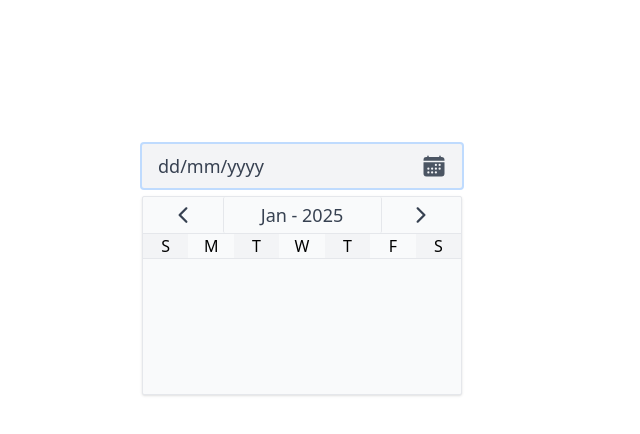
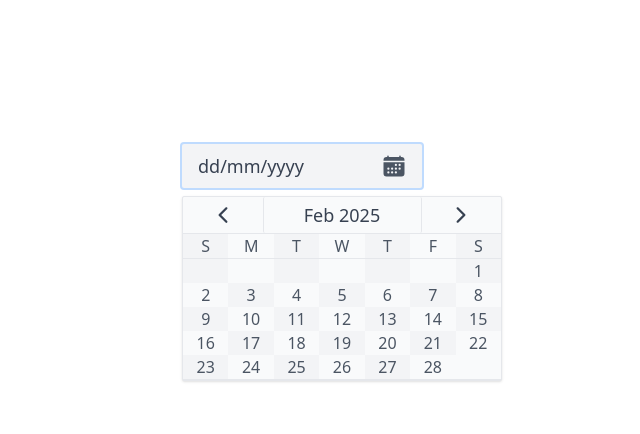
Before and after one commit to gamitej/react-components, a React app: page /calendar in a window 1280 px wide. Both pictures are taken after a click on the button "dd/mm/yyyy". Shown: the top 434 px of the page, without its empty margins (338-978 px from the left). Built offline with nearby package versions, Linux system fonts and the light colour scheme; the HTML template or start-up script is replaced by a standard one.

Commit message:
NEW : basic date picker done

```diff
--- a/src/components/Calendar/BasicDatePicker/BasicDatePicker.tsx
+++ b/src/components/Calendar/BasicDatePicker/BasicDatePicker.tsx
@@ -1,8 +1,9 @@
-import { monthsOptions, weeks, yearsOptions } from "./data";
+import { useMemo, useState } from "react";
 // icons
 import { IoCalendar as CalendarIcon } from "react-icons/io5";
 import { IoIosArrowBack as ArrowIcon } from "react-icons/io";
-import { useMemo, useState } from "react";
+// data
+import { getTheDay, getTodaysDay, monthsOptions, weeks } from "./data";
 
 interface BasicDatePickerProps {
   date?: string | null;
@@ -13,7 +14,6 @@ const BasicDatePicker = ({ date }: BasicDatePickerProps) => {
 
   const toggleButton = () => setIsOpen((state) => !state);
 
-  //   console.log({ yearsOptions });
   /**
    * TSX
    */
@@ -21,7 +21,7 @@ const BasicDatePicker = ({ date }: BasicDatePickerProps) => {
     <div className="relative">
       <button
         onClick={toggleButton}
-        className="rounded-sm cursor-pointer select-none bg-gray-100 px-4 py-2 w-[20rem] flex justify-between items-center focus:ring-2 focus:ring-blue-200"
+        className="rounded-sm cursor-pointer select-none bg-gray-100 px-4 py-2 w-[15rem] flex justify-between items-center focus:ring-2 focus:ring-blue-200"
       >
         <span className="text-lg text-gray-700">{date ?? "dd/mm/yyyy "}</span>
         <span>
@@ -31,80 +31,97 @@ const BasicDatePicker = ({ date }: BasicDatePickerProps) => {
 
       <div
         aria-hidden={!isOpen}
-        className="aria-hidden:hidden absolute w-full z-100 mt-2 bg-gray-50 rounded-sm shadow border select-none"
+        className="aria-hidden:hidden absolute w-[20rem] z-100 mt-2 bg-gray-50 rounded-sm shadow border select-none"
       >
-        <DateCard />
+        <WeekAndDaysCardLayout />
       </div>
     </div>
   );
 };
 
-function DateCard() {
-  const [currentDate, setCurrentDate] = useState(() => {
-    const date = new Date().getDate();
-    const month = new Date().getMonth();
-    const year = new Date().getFullYear();
+function WeekAndDaysCardLayout() {
+  const [currentDate, setCurrentDate] = useState(() => getTodaysDay());
 
-    return { date, month, year };
-  });
-
-  const date = useMemo(() => {
-    return monthsOptions.find((item) => item.month === currentDate.month);
-  }, [currentDate]);
-
-  const handleMonthNext = () => {
-    if (currentDate.month === 12) {
+  const handleNextMonth = () => {
+    if (currentDate.month === 12)
       setCurrentDate((state) => ({ ...state, month: 1, year: state.year + 1 }));
-    } else {
-      setCurrentDate((state) => ({ ...state, month: state.month + 1 }));
-    }
+    else setCurrentDate((state) => ({ ...state, month: state.month + 1 }));
   };
 
-  const handleMonthPrev = () => {
+  const handlePrevMonth = () => {
     if (currentDate.month === 1) {
       setCurrentDate((state) => ({
         ...state,
         month: 12,
         year: state.year - 1,
       }));
-    } else {
-      setCurrentDate((state) => ({ ...state, month: state.month - 1 }));
-    }
+    } else setCurrentDate((state) => ({ ...state, month: state.month - 1 }));
   };
+
+  const date = useMemo(() => {
+    const dateInfo = monthsOptions.find(
+      (item) => item.month === currentDate.month
+    ) || { days: 0, shortName: "" };
+
+    // get no of day in a month and starting week day
+    const weekDay = getTheDay(currentDate) || { no: 1 };
+    const emptyFillArray = Array(weekDay?.no - 1).fill(" ");
+    for (let i = 0; i < dateInfo?.days; i++) emptyFillArray.push(i + 1);
+
+    // const dateFormat = `${currentDate.year}/${currentDate.month}/${currentDate.date}`;
+
+    return { ...dateInfo, day: weekDay, daysArray: emptyFillArray };
+  }, [currentDate]);
 
   /**
    * TSX
    */
   return (
     <div>
+      {/* ======================= SELECT OPTIONS ======================== */}
       <div className="w-full grid grid-cols-12 text-gray-700 overflow-hidden border-b">
         <span
-          onClick={handleMonthPrev}
+          onClick={handlePrevMonth}
           className="rounded-sm col-span-3 flex justify-center items-center hover:bg-gray-200 cursor-pointer p-1 focus:ring-2 focus:ring-blue-200"
         >
           <ArrowIcon className="text-2xl" />
         </span>
         <span className="border-x rounded-sm col-span-6 text-center text-lg hover:bg-gray-200 cursor-pointer p-1">
-          {date?.shortLabel} - {currentDate.year}
+          {date?.shortName} {currentDate.year}
         </span>
         <span
-          onClick={handleMonthNext}
+          onClick={handleNextMonth}
           className="rounded-sm col-span-3 flex justify-center items-center hover:bg-gray-200 cursor-pointer p-1 focus:ring-2 focus:ring-blue-200"
         >
           <ArrowIcon className="-rotate-180 text-2xl" />
         </span>
       </div>
-      <div className="h-[10rem]">
+
+      <div className="h-fit">
+        {/* ======================= WEEKS ======================== */}
         <div className="grid grid-cols-7 border-b">
-          {weeks.map(({ label }, idx) => (
+          {weeks.map(({ week }, idx) => (
             <span
-              title={label}
-              key={`${label}-${idx}`}
+              title={week}
+              key={`${week}-${idx}`}
               className={`col-span-1 ${
                 idx % 2 === 0 ? "bg-gray-100" : ""
-              } text-center`}
+              } text-center text-gray-600`}
             >
-              {label.slice(0, 1)}
+              {week.slice(0, 1)}
+            </span>
+          ))}
+        </div>
+        {/* ======================= DAYS ======================== */}
+        <div className="grid grid-cols-7 border-b">
+          {date.daysArray.map((val, idx) => (
+            <span
+              key={`${val}-${idx}`}
+              className={`col-span-1 ${
+                idx % 2 === 0 ? "bg-gray-100" : ""
+              } text-center text-gray-600 hover:bg-blue-200`}
+            >
+              {val}
             </span>
           ))}
         </div>
--- a/src/components/Calendar/BasicDatePicker/data.ts
+++ b/src/components/Calendar/BasicDatePicker/data.ts
@@ -1,30 +1,35 @@
 export const months = [
-  "January",
-  "February",
-  "March",
-  "April",
-  "May",
-  "June",
-  "July",
-  "August",
-  "September",
-  "October",
-  "November",
-  "December",
+  { month: "January", days: 31 },
+  { month: "February", days: 28 }, // 29 in leap years
+  { month: "March", days: 31 },
+  { month: "April", days: 30 },
+  { month: "May", days: 31 },
+  { month: "June", days: 30 },
+  { month: "July", days: 31 },
+  { month: "August", days: 31 },
+  { month: "September", days: 30 },
+  { month: "October", days: 31 },
+  { month: "November", days: 30 },
+  { month: "December", days: 31 },
 ] as const;
 
 export const weeks = [
-  { no: 1, label: "Sunday" },
-  { no: 2, label: "Monday" },
-  { no: 3, label: "Tuseday" },
-  { no: 4, label: "Wednesday" },
-  { no: 5, label: "Thursday" },
-  { no: 6, label: "Friday" },
-  { no: 7, label: "Saturday" },
+  { no: 1, week: "Sunday" },
+  { no: 2, week: "Monday" },
+  { no: 3, week: "Tuseday" },
+  { no: 4, week: "Wednesday" },
+  { no: 5, week: "Thursday" },
+  { no: 6, week: "Friday" },
+  { no: 7, week: "Saturday" },
 ] as const;
 
-export const monthsOptions = months.map((month: string, idx: number) => {
-  return { month: idx + 1, shortLabel: month.slice(0, 3), fullLabel: month };
+export const monthsOptions = months.map(({ month, days }, idx: number) => {
+  return {
+    days,
+    month: idx + 1,
+    fullName: month,
+    shortName: month.slice(0, 3),
+  };
 });
 
 export const yearsOptions = Array.from({ length: 2099 - 1900 + 1 }).map(
@@ -32,3 +37,32 @@ export const yearsOptions = Array.from({ length: 2099 - 1900 + 1 }).map(
     return 1900 + idx;
   }
 );
+
+export const checkLeapYear = (year: number): boolean => {
+  const days =
+    year % 4 === 0 && (year % 100 !== 0 || year % 400 === 0) ? 29 : 28;
+
+  return days === 29;
+};
+
+/**
+ * ==================== GET THE DAY ======================
+ */
+
+export const getTheDay = <T extends { year: number; month: number }>(
+  currentDate: T
+): { no: number; week: string } | undefined => {
+  const dateFormat = `${currentDate.year}/${currentDate.month}/1`;
+  const day = new Date(dateFormat).getDay();
+  const weekDay = weeks.find((w) => w.no === day + 1);
+
+  return weekDay;
+};
+
+export const getTodaysDay = () => {
+  const date = new Date().getDate();
+  const month = new Date().getMonth() + 1;
+  const year = new Date().getFullYear();
+
+  return { date, month, year };
+};
```
